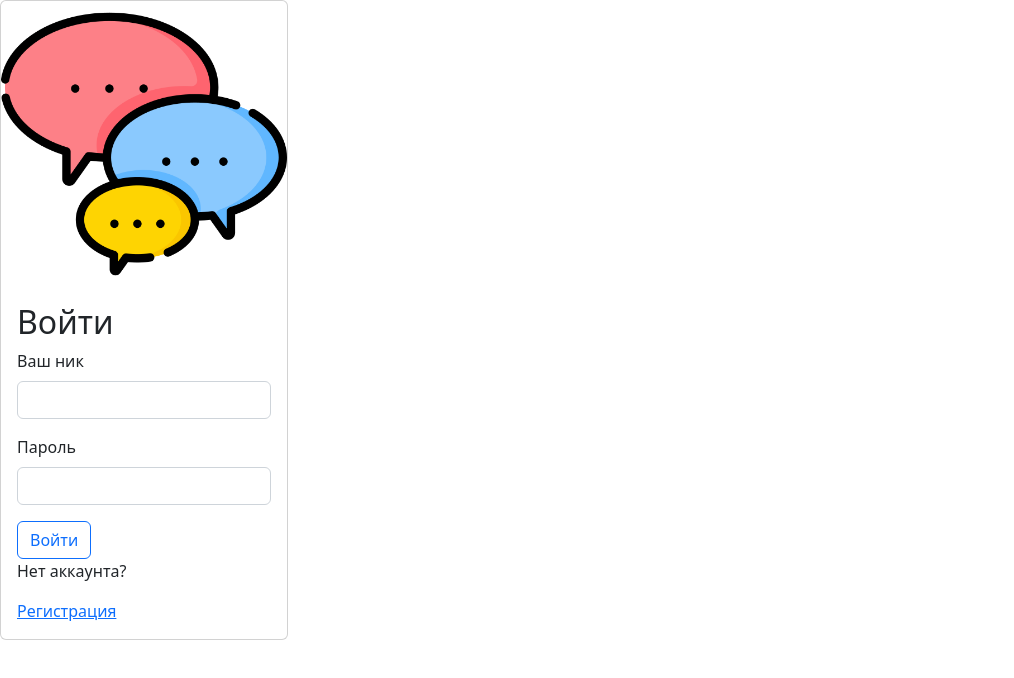
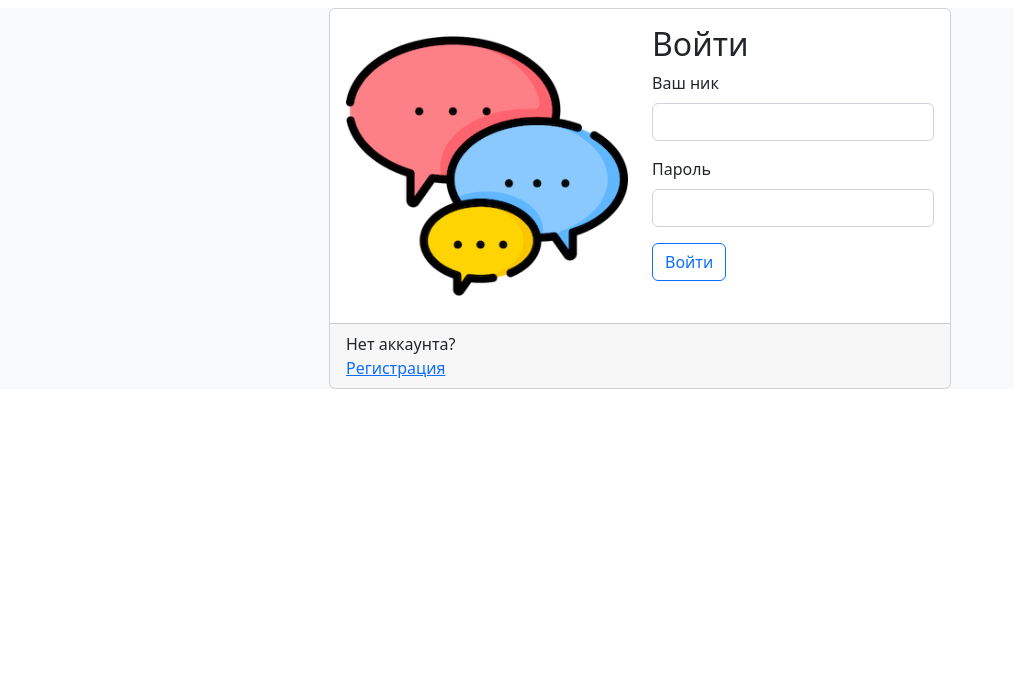
Before and after one commit to ilyavazhenin/chat-with-sockets, a React (Create React App) app in the folder frontend/: page /login in a window 1280 px wide. Shown: the top 678 px of the page, without its empty margins (0-1014 px from the left). Built offline with nearby package versions, Linux system fonts and the light colour scheme; the HTML template or start-up script is replaced by a standard one.

Commit message:
feat: add simple yupSchema to login and folders refactoring

```diff
--- a/frontend/src/App.js
+++ b/frontend/src/App.js
@@ -3,16 +3,16 @@ import 'bootstrap/dist/css/bootstrap.min.css';
 
 import { BrowserRouter, Routes, Route } from 'react-router-dom';
 
-import NotFound from './components/NotFound';
-import Login from './components/Login';
-import Main from './components/Main';
+import NotFound from './pages/404-page';
+import LoginCard from './pages/login-page';
+import Main from './pages/main-page';
 
 function App() {
   return (
     <BrowserRouter>
       <Routes>
         <Route path="/" element={<Main />} />
-        <Route path="login" element={<Login />} />
+        <Route path="login" element={<LoginCard />} />
         <Route path="*" element={<NotFound />} />
       </Routes>
     </BrowserRouter>
--- a/frontend/src/components/Login.jsx
+++ /dev/null
@@ -1,65 +0,0 @@
-import Button from 'react-bootstrap/Button';
-import Form from 'react-bootstrap/Form';
-import { useFormik } from 'formik';
-import Card from 'react-bootstrap/Card';
-
-function LoginCard() {
-  return (
-    <Card style={{ width: '18rem' }}>
-      <Card.Img variant="top" src="assets/chat-box.png" />
-      <Card.Body>
-        <Card.Title>
-          <h2>Войти</h2>
-        </Card.Title>
-        <LoginForm />
-        <p>Нет аккаунта?</p>
-        <a href="/#">Регистрация</a>
-      </Card.Body>
-    </Card>
-  );
-}
-
-const LoginForm = () => {
-  const formik = useFormik({
-    initialValues: {
-      nickname: '',
-      password: '',
-    },
-    onSubmit: values => {
-      alert(JSON.stringify(values, null, 2));
-    },
-  });
-  return (
-    <Form onSubmit={formik.handleSubmit}>
-      <Form.Group className="mb-3" controlId="formNickname">
-        <Form.Label>Ваш ник</Form.Label>
-        <Form.Control
-          type="text"
-          name="nickname"
-          onChange={formik.handleChange}
-          onBlur={formik.handleBlur}
-          value={formik.values.nickname}/>
-      </Form.Group>
-
-      <Form.Group className="mb-3" controlId="formPassword">
-        <Form.Label>Пароль</Form.Label>
-        <Form.Control
-          type="password"
-          name="password"
-          onChange={formik.handleChange}
-          onBlur={formik.handleBlur}
-          value={formik.values.password} />
-      </Form.Group>
-
-
-      <Button variant="outline-primary" type="submit">
-        Войти
-      </Button>
-    </Form>
-  );
-};
-
-
-export default LoginCard;
-
-// export default Login;
--- /dev/null
+++ b/frontend/src/pages/login-page/components/LoginForm.jsx
@@ -0,0 +1,70 @@
+import Button from 'react-bootstrap/Button';
+import Form from 'react-bootstrap/Form';
+import { useFormik } from 'formik';
+import * as Yup from "yup";
+
+const LoginForm = () => {
+  const formik = useFormik({
+    initialValues: {
+      nickname: '',
+      password: '',
+    },
+    validationSchema: Yup.object({
+      nickname: Yup.string()
+        .min(3, "Никнейм должен состоять минимум из 3 символов")
+        .max(15, "Никнейм должен быть не длиннее 15 символов")
+        .required("Обязательно к заполнению"),
+      password: Yup.string()
+        .min(6, "Пароль должен состоять минимум из 6 символов")
+        .max(20, "Никнейм должен быть не длиннее 20 символов")
+        .required("Обязательно к заполнению"),
+    }),
+    onSubmit: values => {
+      alert(JSON.stringify(values, null, 2));
+    },
+  });
+  return (
+    <Form onSubmit={formik.handleSubmit}>
+      <Form.Group className="mb-3" controlId="formNickname">
+        <Form.Label>Ваш ник</Form.Label>
+        <Form.Control
+          type="text"
+          name="nickname"
+          onChange={formik.handleChange}
+          onBlur={formik.handleBlur}
+          value={formik.values.nickname}/>
+
+          <Form.Text className="text-danger">
+              {formik.touched.nickname && formik.errors.nickname ? (
+                <div className="text-danger">{formik.errors.nickname}</div>
+              ) : null}
+          </Form.Text>
+
+      </Form.Group>
+
+      <Form.Group className="mb-3" controlId="formPassword">
+        <Form.Label>Пароль</Form.Label>
+        <Form.Control
+          type="password"
+          name="password"
+          onChange={formik.handleChange}
+          onBlur={formik.handleBlur}
+          value={formik.values.password} />
+
+          <Form.Text className="text-danger">
+              {formik.touched.password && formik.errors.password ? (
+                <div className="text-danger">{formik.errors.password}</div>
+              ) : null}
+          </Form.Text>
+
+      </Form.Group>
+
+
+      <Button variant="outline-primary" type="submit">
+        Войти
+      </Button>
+    </Form>
+  );
+};
+
+export default LoginForm;
--- /dev/null
+++ b/frontend/src/pages/login-page/index.jsx
@@ -0,0 +1,36 @@
+import Card from 'react-bootstrap/Card';
+import LoginForm from './components/LoginForm';
+
+const LoginCard = () => {
+  return (
+    <div class="my-2 d-flex justify-content-center bg-light">
+      <div class="row align-items-start">
+        <div class="col">
+          <Card>
+            <Card.Body>
+              <div class="row">
+                <div class="col">
+                  <Card.Img variant="top" src="assets/chat-box.png" />
+                </div>
+                <div class="col">
+                  <Card.Title>
+                    <h2>Войти</h2>
+                  </Card.Title>
+                  <LoginForm/>
+                </div>
+              </div>
+            </Card.Body>
+              <Card.Footer>
+                  <div>
+                    <div>Нет аккаунта?</div>
+                    <a href="/#">Регистрация</a>
+                  </div>
+              </Card.Footer>
+          </Card>
+        </div>
+      </div>
+    </div>
+  );
+}
+
+export default LoginCard;
```
Also changed, not shown: frontend/public/assets/chat-box.png, frontend/src/pages/404-page/index.jsx (renamed from frontend/src/components/NotFound.jsx), frontend/src/pages/main-page/index.jsx (renamed from frontend/src/components/Main.jsx).
